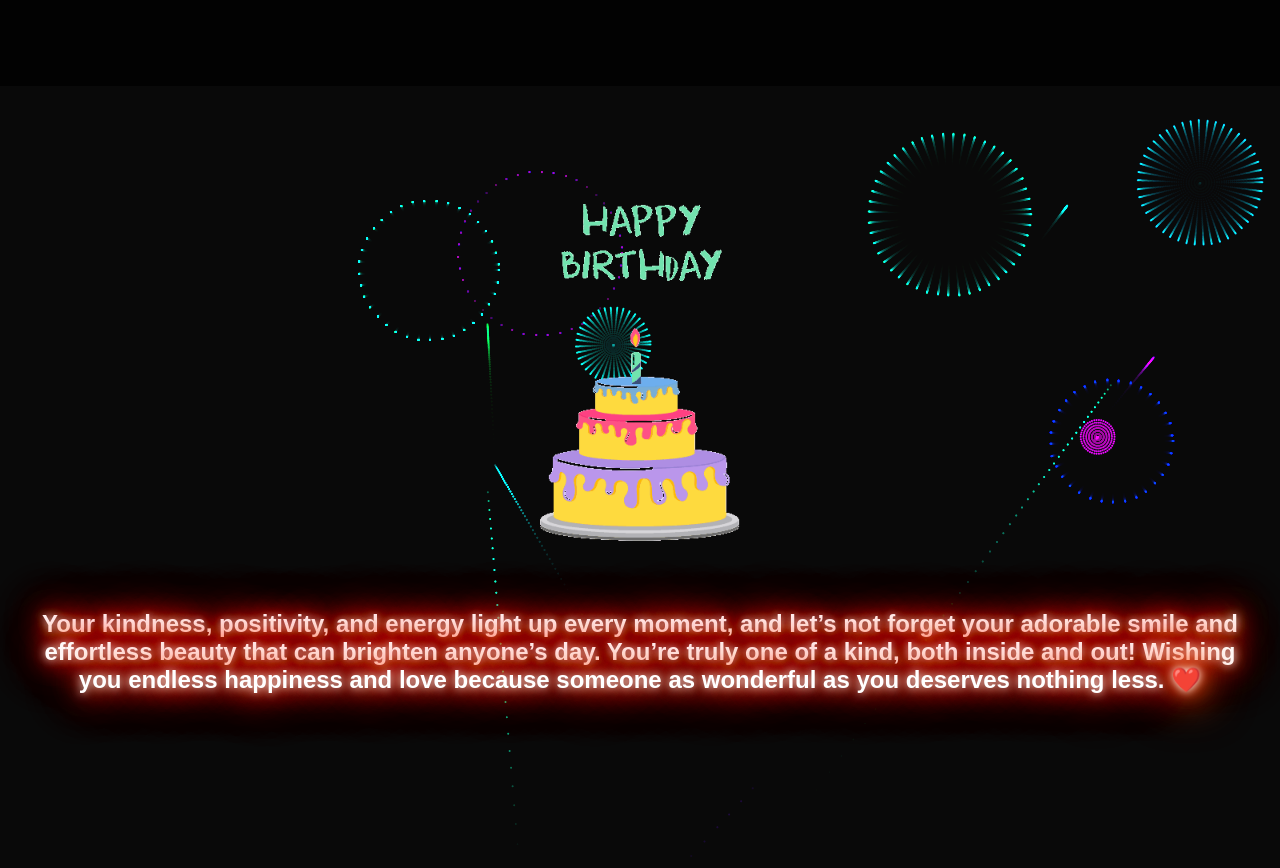
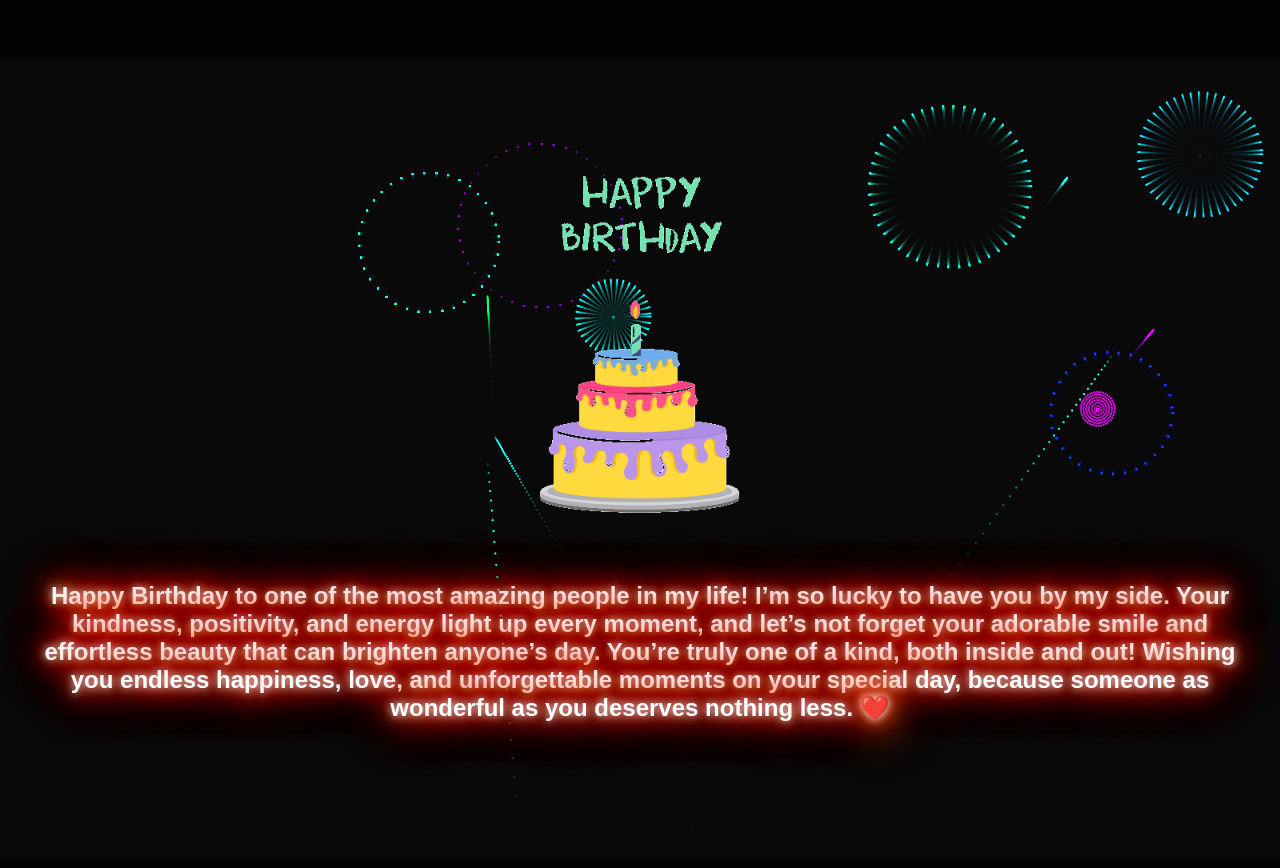
Before and after one commit to Akhilesh10gupta/Birthday, a plain HTML site: page wish.html in a window 1280 px wide. Drawn offline with Linux system fonts and the light colour scheme.

Commit message:
Update wish.html

```diff
--- a/wish.html
+++ b/wish.html
@@ -15,9 +15,11 @@
     <div class="icon-container">
       <img style="width:100%" src="cake.gif" alt="Sister Icon">
     </div>
-	<h5 class="glowing-text">Your kindness, positivity, and energy light up every moment, and let’s not forget your adorable smile and effortless beauty that can brighten anyone’s day. You’re truly one of a kind, both inside and out!
+	<h5 class="glowing-text">Happy Birthday to one of the most amazing people in my life!
 
-Wishing you endless happiness and love because someone as wonderful as you deserves nothing less. ❤️
+I’m so lucky to have you by my side. Your kindness, positivity, and energy light up every moment, and let’s not forget your adorable smile and effortless beauty that can brighten anyone’s day. You’re truly one of a kind, both inside and out!
+
+Wishing you endless happiness, love, and unforgettable moments on your special day, because someone as wonderful as you deserves nothing less. ❤️
 	</h5>
     <!-- <button id="show-message" class="birthday-button">Click Me!</button> -->
     <!-- <div id="message-container" class="hidden"> -->
```
